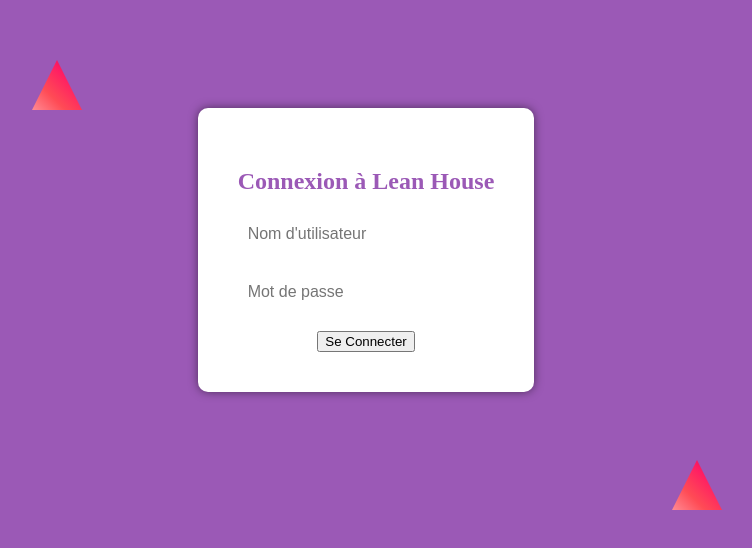
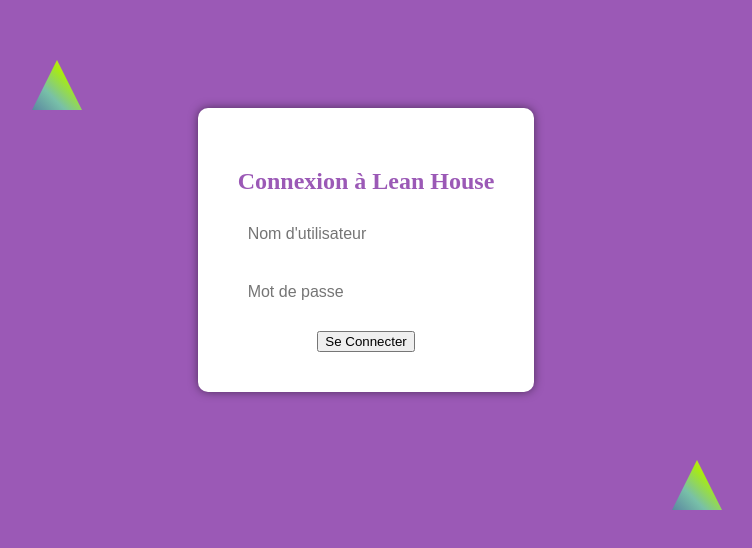
Before and after one commit to aikiswag/aikiswag.github.io, a plain HTML site: page index.html in a window 1280 px wide. Shown: the part 150-698 px from the top of the page, without its empty margins (274-1026 px from the left). Drawn offline with Linux system fonts and the light colour scheme.

Commit message:
Update index.html

```diff
--- a/index.html
+++ b/index.html
@@ -84,8 +84,8 @@
 </head>
 <body>
 <div class="triangles">
-    <div class="triangle" style="top: 20%; left: 20%; background: linear-gradient(45deg, #ff8b94, #ff4b55, #ff1e63, #e90052);"></div>
-    <div class="triangle" style="top: 70%; left: 70%; background: linear-gradient(45deg, #ff8b94, #ff4b55, #ff1e63, #e90052);"></div>
+    <div class="triangle" style="top: 20%; left: 20%; background: linear-gradient(45deg, #5a86a0, #78c0a8, #a8eb12, #ffcc29);"></div>
+    <div class="triangle" style="top: 70%; left: 70%; background: linear-gradient(45deg, #5a86a0, #78c0a8, #a8eb12, #ffcc29);"></div>
 </div>
 <div class="login-container">
     <h2>Connexion à Lean House</h2>
@@ -123,7 +123,6 @@
         }
     }
 
-    // Crée les triangles dégradés roses autour de la page
     function createTriangles() {
         var numberOfTriangles = 20;
         var container = document.querySelector('.triangles');
@@ -132,7 +131,7 @@
             triangle.className = 'triangle';
             triangle.style.top = Math.random() * 100 + '%';
             triangle.style.left = Math.random() * 100 + '%';
-            triangle.style.background = 'linear-gradient(45deg, #ff8b94, #ff4b55, #ff1e63, #e90052)';
+            triangle.style.background = 'linear-gradient(45deg, #5a86a0, #78c0a8, #a8eb12, #ffcc29)';
             container.appendChild(triangle);
         }
     }
```
